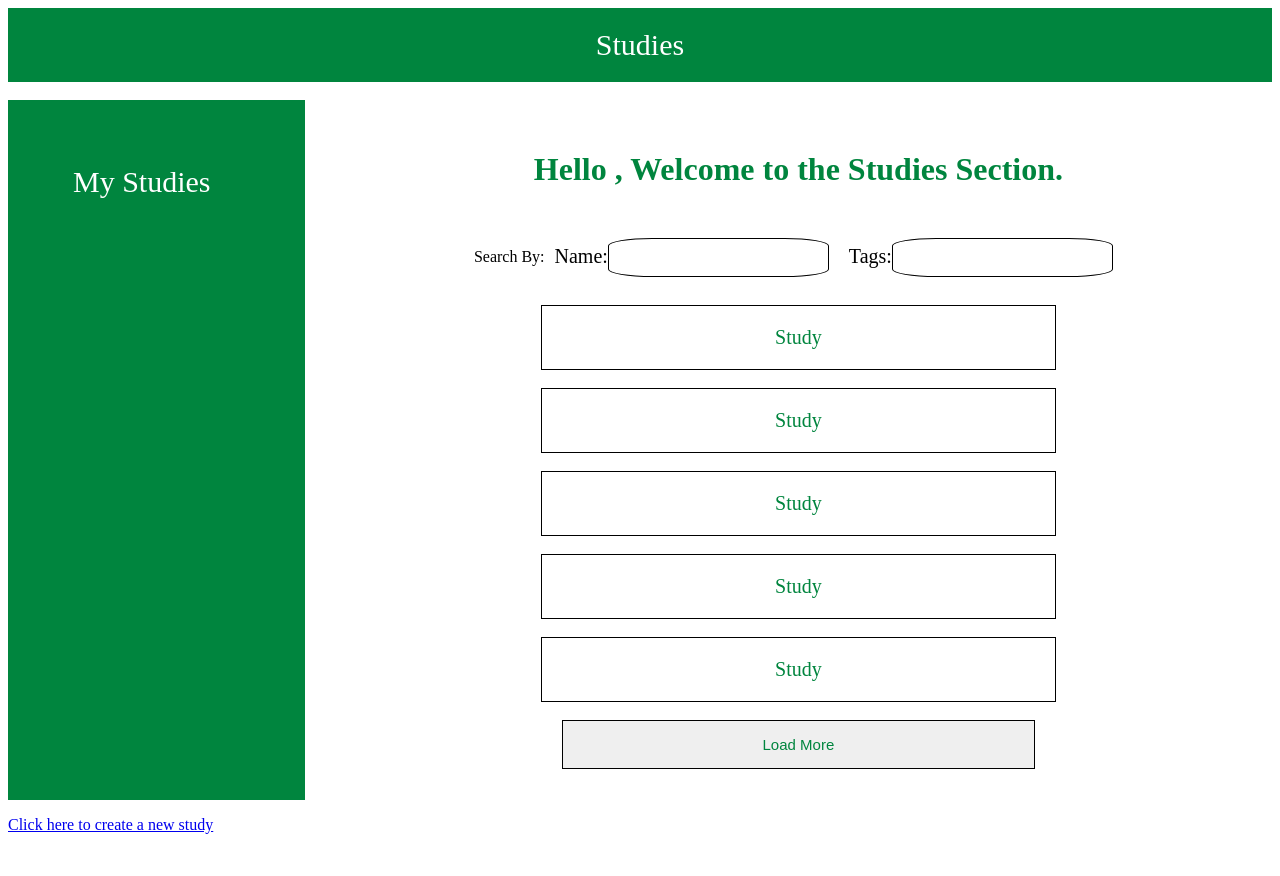
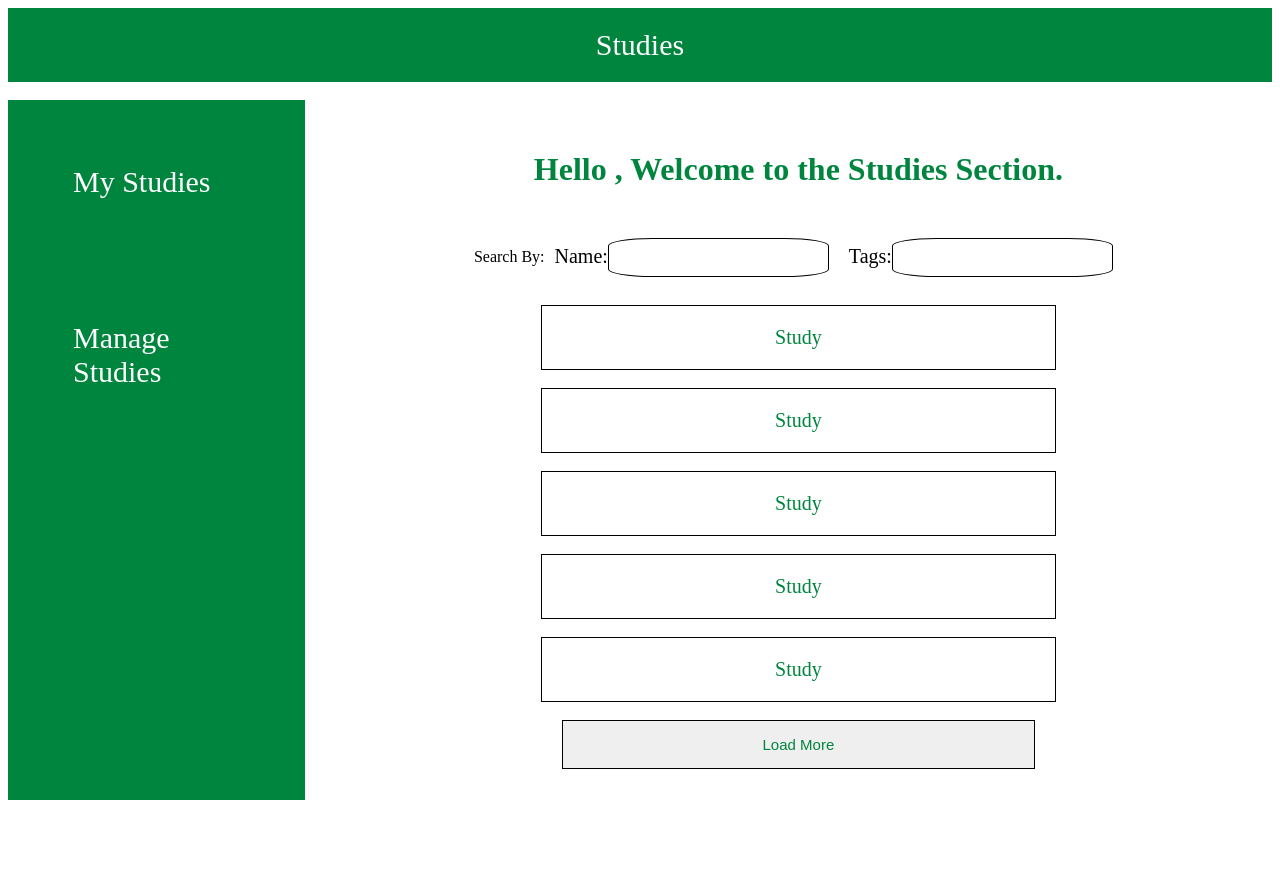
Before and after one commit to Geary-E/Capstone-Project, a PHP site: page /studies.php in a window 1280 px wide. After the commit the page ends 800 px from the top, so only its background shows below. Run offline with PHP 8.4, Linux system fonts and the light colour scheme; data that the repository does not hold is empty.

Commit message:
Added the Manage Studies button on Studies Page

```diff
--- a/src/studies.php
+++ b/src/studies.php
@@ -42,6 +42,9 @@ elseif (isset($_SESSION['person_name'])) {
         <div class="my-studies">
             <div class="little-section">
                 My Studies
+                </div><br><br>
+                <div class="second-section">
+                    <a href="studiesCreate.php">Manage Studies</a>
                 </div>
             </div>
 
@@ -54,6 +57,13 @@ elseif (isset($_SESSION['person_name'])) {
                     <div class="search-bar"><span><label for="search">Name:</label><input type="text" id="search"  name="search"></span></div>
                     <div class="tag-bar"><span><label for="tag"> Tags:</label><input type="text" id="tag" name="tags"></span></div>
                 </div><br>
+
+                <a class="study1" href="#study1"> Study </a><br> <!-- originally divs -->
+                <a class="study2" href="#study2"> Study </a><br>
+                <a class="study3" href="#study3"> Study </a> <br>
+                <a class="study4" href="#study4"> Study </a> <br>
+                <a class="study5" href="#study5"> Study </a><br>
+                <button class="load-more"> Load More </button><br>
 
 
 				<!--Temporary code to test/show all the data from the study_form database
@@ -75,20 +85,10 @@ elseif (isset($_SESSION['person_name'])) {
 				<br>
 				-->
 
-
-                <a class="study1" href="#study1"> Study </a><br> <!-- originally divs -->
-                <a class="study2" href="#study2"> Study </a><br>
-                <a class="study3" href="#study3"> Study </a> <br>
-                <a class="study4" href="#study4"> Study </a> <br>
-                <a class="study5" href="#study5"> Study </a><br>
-                <button class="load-more"> Load More </button>
-                <!-- <a class="study5" href="#study5"> Study </a> -->
-
             </div>
 
 
          </div>
-		<p><a href="studiesCreate.php">Click here to create a new study</a></p><br>
     </div>
 </body>
 
--- a/src/style4.css
+++ b/src/style4.css
@@ -35,6 +35,30 @@
 }
 
 .little-section:hover {
+    background-color: white;
+    color: #00853E;
+}
+
+.second-section {
+    padding: 35px;
+    height: 50px;
+    width: 75%;
+    background-color:#00853E;
+    color: white;
+    font-size: 30px;
+}
+
+
+.second-section a {
+    text-decoration: none;
+    color: white;
+}
+
+.second-section a:hover {
+    color:#00853E;
+}
+
+.second-section:hover {
     background-color: white;
     color: #00853E;
 }
```
Also changed, not shown: src/studiesCreate.php (+19 -1 lines).
